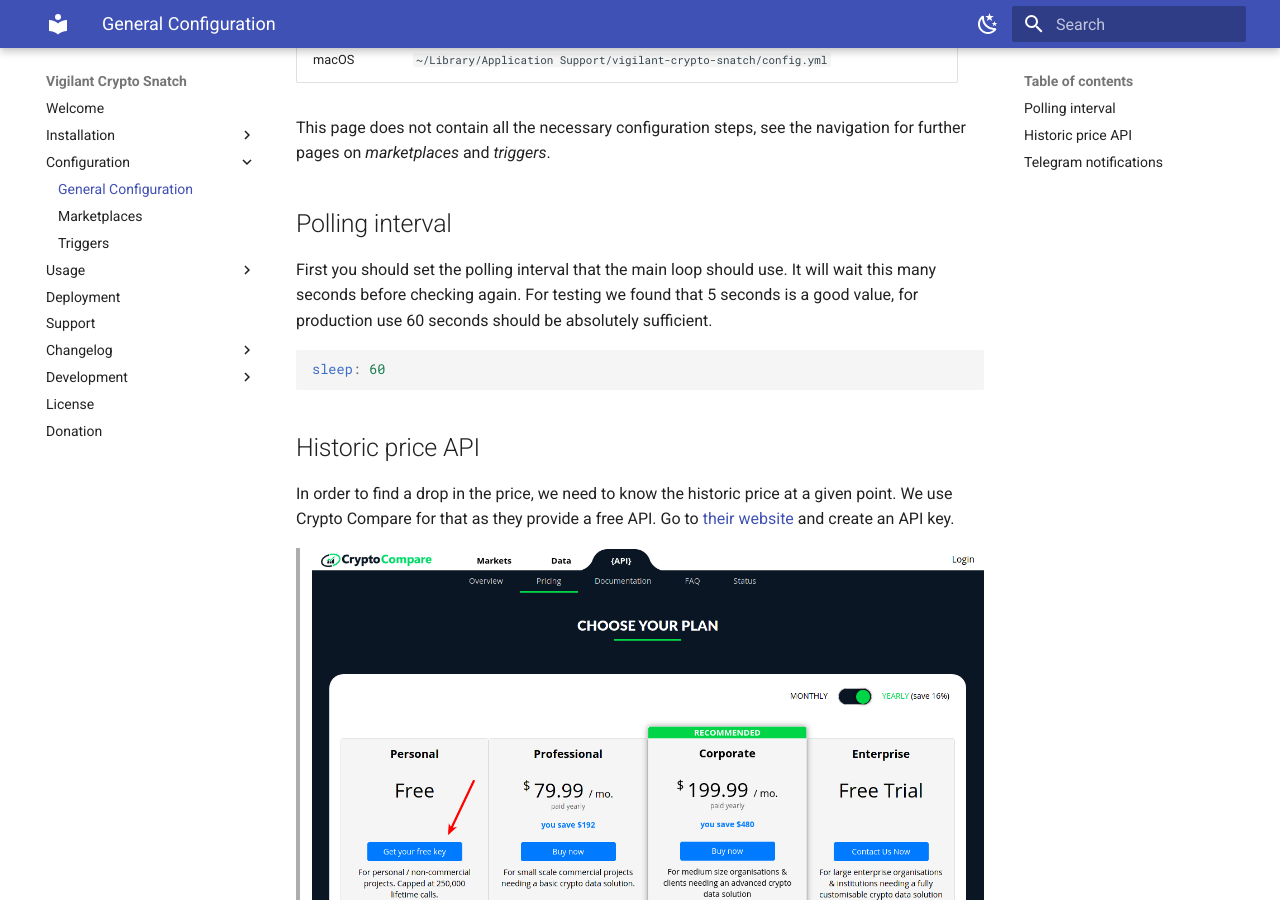
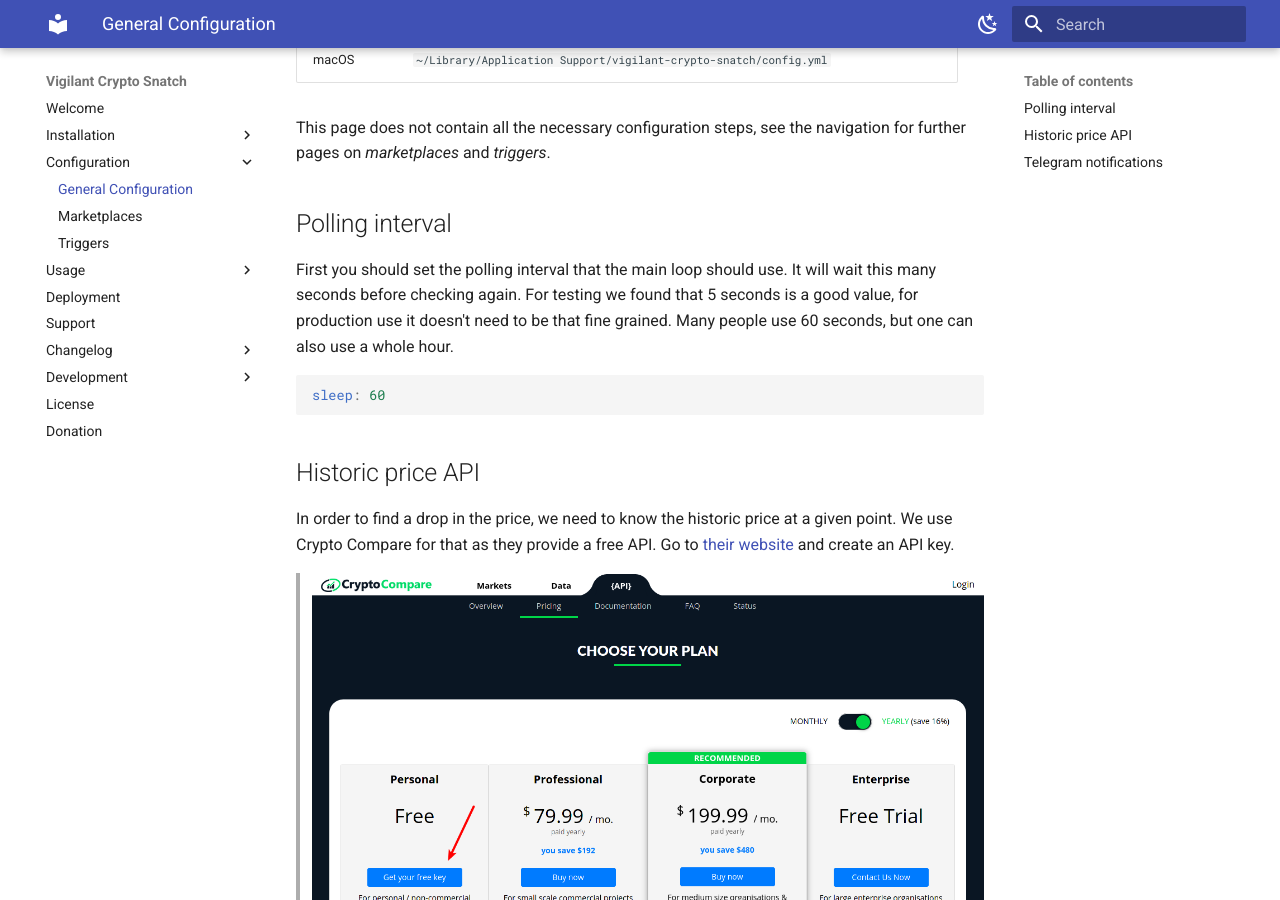
Before and after one commit to martin-ueding/vigilant-crypto-snatch, an MkDocs documentation site: the page built from docs/configuration/general.md, in a window 1280 px wide and 900 px high, scrolled down 465 px. Built offline with MkDocs 1.6.1 and Material for MkDocs 9.7.7, drawn with Linux system fonts in a browser that asks for light colours.

````diff
--- a/docs/configuration/general.md
+++ b/docs/configuration/general.md
@@ -14,7 +14,7 @@ This page does not contain all the necessary configuration steps, see the naviga
 
 ## Polling interval
 
-First you should set the polling interval that the main loop should use. It will wait this many seconds before checking again. For testing we found that 5 seconds is a good value, for production use 60 seconds should be absolutely sufficient.
+First you should set the polling interval that the main loop should use. It will wait this many seconds before checking again. For testing we found that 5 seconds is a good value, for production use it doesn't need to be that fine grained. Many people use 60 seconds, but one can also use a whole hour.
 
 ```yaml
 sleep: 60
````
Also changed, not shown: docker-compose.yml (deleted, +0 -16 lines), 1 other file.
